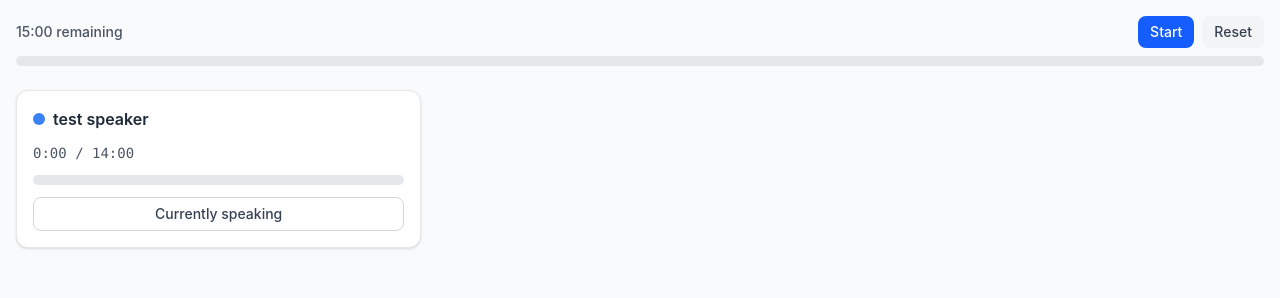
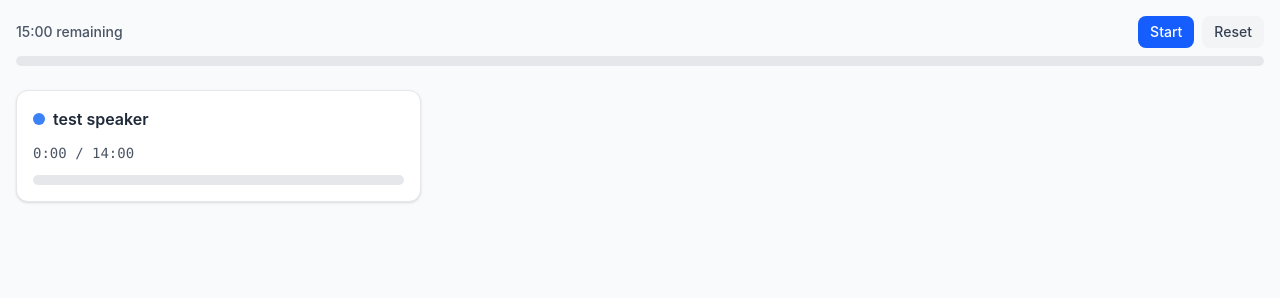
Before and after one commit to antoniocosentino/stagetime, a React (Vite) app: page / in a window 1280 px wide. Shown: the top 298 px of the page. Built offline with nearby package versions, Linux system fonts and the light colour scheme.

Commit message:
feat: make SpeakerCard whole-card clickable, remove CTA button

```diff
--- a/src/components/SpeakerCard.tsx
+++ b/src/components/SpeakerCard.tsx
@@ -7,7 +7,7 @@ interface Props {
   isCurrentSpeaker: boolean
   allottedSeconds: number
   color: string
-  onSelect: () => void
+  onSelect?: () => void
 }
 
 export function SpeakerCard({
@@ -23,9 +23,10 @@ export function SpeakerCard({
 
   return (
     <div
+      onClick={onSelect}
       className={`bg-white border border-gray-200 rounded-xl p-4 flex flex-col gap-3 shadow-sm ${
         isCurrentSpeaker ? 'ring-2 ring-blue-500' : ''
-      }`}
+      } ${onSelect ? 'cursor-pointer' : ''}`}
     >
       <div className="flex items-center gap-2">
         <span
@@ -42,16 +43,6 @@ export function SpeakerCard({
         {formatSeconds(elapsed)} / {formatSeconds(allottedSeconds)}
       </p>
       <ProgressBar progress={progress} color={color} />
-      <button
-        onClick={onSelect}
-        className={`w-full rounded-lg px-3 py-1.5 text-sm font-medium transition-colors ${
-          isCurrentSpeaker
-            ? 'bg-blue-600 text-white hover:bg-blue-700'
-            : 'bg-white border border-gray-300 text-gray-700 hover:bg-gray-50'
-        }`}
-      >
-        Currently speaking
-      </button>
     </div>
   )
 }
```
Also changed, not shown: 1 other file (tests, documents, lock files or other folders).
